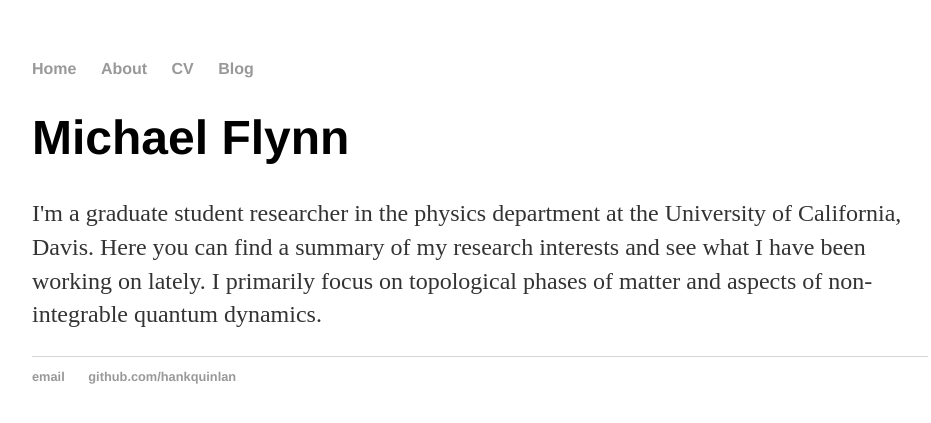
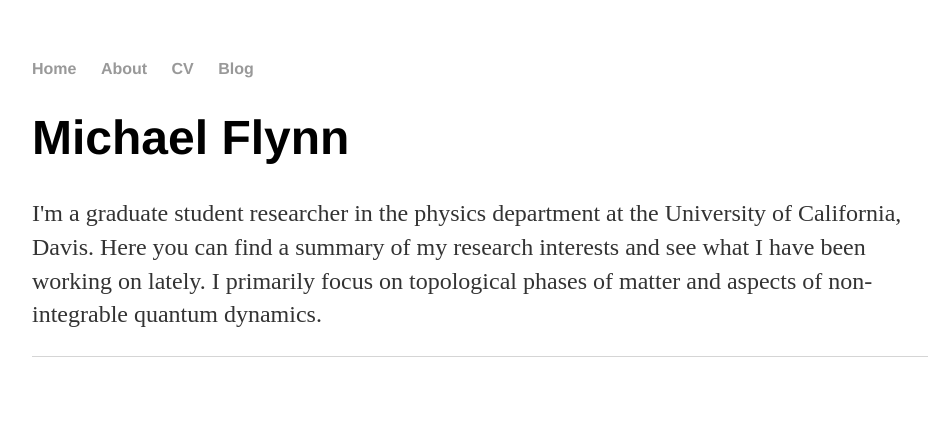
Before and after one commit to miflynn/miflynn.github.io, a Jekyll site: the page built from index.html, in a window 1280 px wide. Shown: the top 423 px of the page, without its empty margins (160-1091 px from the left). Built offline with Jekyll 4.4.1, drawn with Linux system fonts in a browser that asks for light colours.

Commit message:
Update default.html

```diff
--- a/_layouts/default.html
+++ b/_layouts/default.html
@@ -21,8 +21,8 @@
 			</div><!-- /.container -->
 			<footer>
 	    		<ul>
-	        		<li><a href="mailto:hankquinlanhub@gmail.com">email</a></li>
-	        		<li><a href="https://github.com/hankquinlan">github.com/hankquinlan</a></li>
+	        		<!-- <li><a href="mailto:hankquinlanhub@gmail.com">email</a></li>
+	        		<li><a href="https://github.com/hankquinlan">github.com/hankquinlan</a></li> -->
 				</ul>
 			</footer>
 		</body>
```
